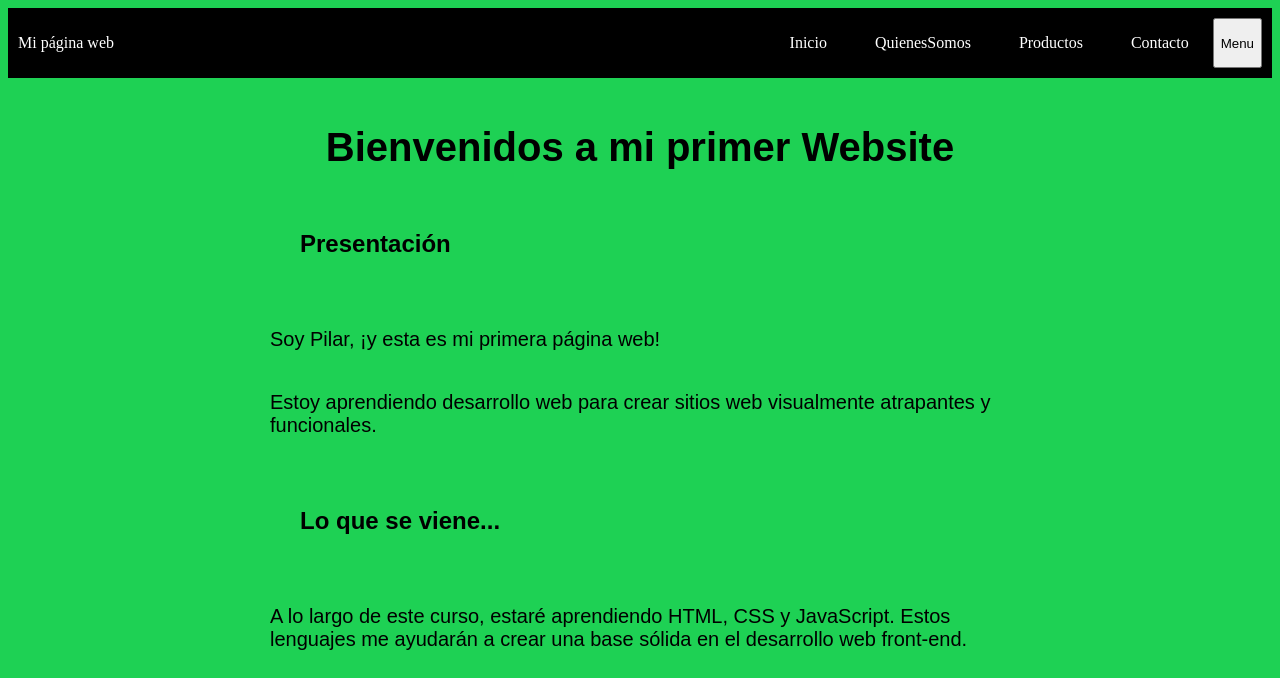
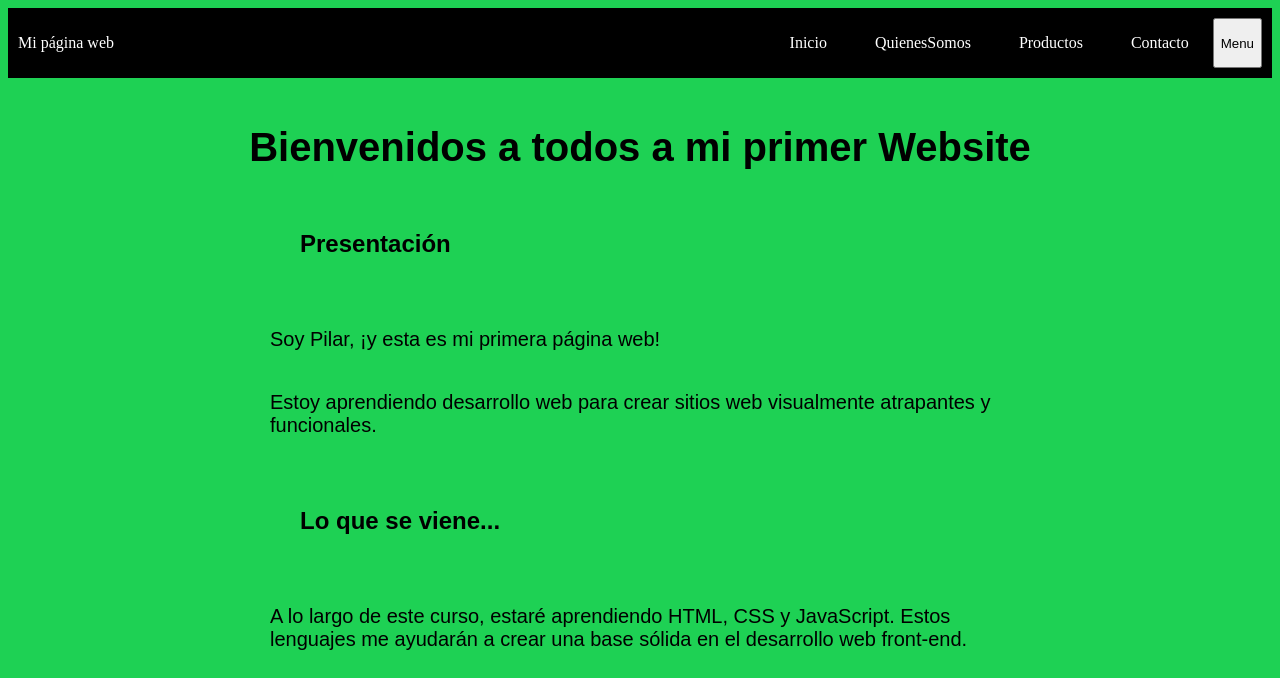
Before and after one commit to piliuano/mirepositorioremoto, a plain HTML site: page index.html in a window 1280 px wide. Shown: the top 678 px of the page. Drawn offline with Linux system fonts and the light colour scheme.

Commit message:
cambio titulo principal

```diff
--- a/index.html
+++ b/index.html
@@ -22,7 +22,7 @@
         <main>
 
             <div class="container">
-                <h1>Bienvenidos a mi primer Website</h1>
+                <h1>Bienvenidos a todos a mi primer Website</h1>
                 <section>
                 <h2>Presentación</h2>
                 <p>Soy Pilar, ¡y esta es mi primera página web!</p>
```
